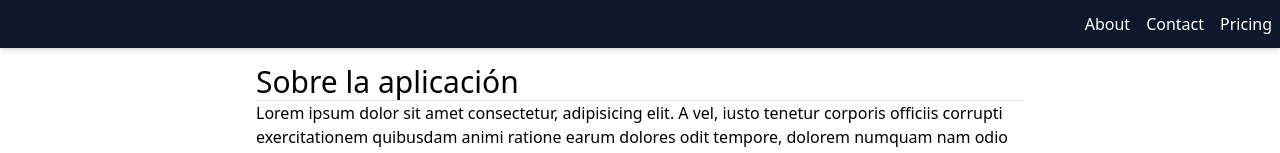
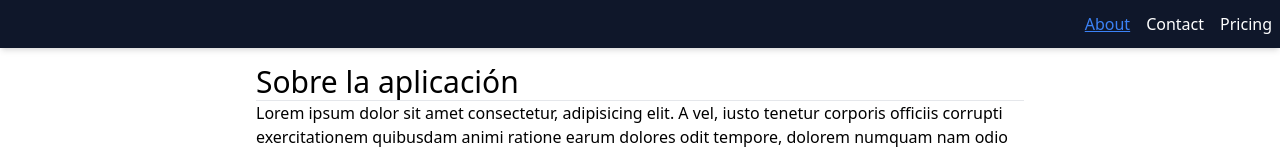
Before and after one commit to nestorraulcgomez/pokemon-ssr, an Angular app: page /about in a window 1280 px wide. Shown: the top 153 px of the page. Built offline with nearby package versions, Linux system fonts and the light colour scheme.

Commit message:
routerLinkActive added

```diff
--- a/src/app/shared/components/navbar/navbar.component.html
+++ b/src/app/shared/components/navbar/navbar.component.html
@@ -1,5 +1,5 @@
 <nav class="text-white top-0 gap-4 absolute z-50 w-full flex justify-end px-2 py-3 bg-slate-900 shadow-md">
-  <a class="hover:underline" [routerLink]="['/about']" >About</a>
-  <a class="hover:underline" [routerLink]="['/contact']" >Contact</a>
-  <a class="hover:underline" [routerLink]="['/pricing']" >Pricing</a>
+  <a class="hover:underline" routerLinkActive="text-blue-500 underline" [routerLink]="['/about']" >About</a>
+  <a class="hover:underline" routerLinkActive="text-blue-500 underline" [routerLink]="['/contact']" >Contact</a>
+  <a class="hover:underline" routerLinkActive="text-blue-500 underline" [routerLink]="['/pricing']" >Pricing</a>
 </nav>
--- a/src/app/shared/components/navbar/navbar.component.ts
+++ b/src/app/shared/components/navbar/navbar.component.ts
@@ -1,11 +1,12 @@
 import { ChangeDetectionStrategy, Component } from '@angular/core';
-import { RouterLink, RouterOutlet } from '@angular/router';
+import { RouterLink, RouterLinkActive } from '@angular/router';
 
 @Component({
   selector: 'app-navbar',
   standalone: true,
   imports: [
-    RouterLink
+    RouterLink,
+    RouterLinkActive
   ],
   templateUrl: './navbar.component.html',
   changeDetection: ChangeDetectionStrategy.OnPush,
```
